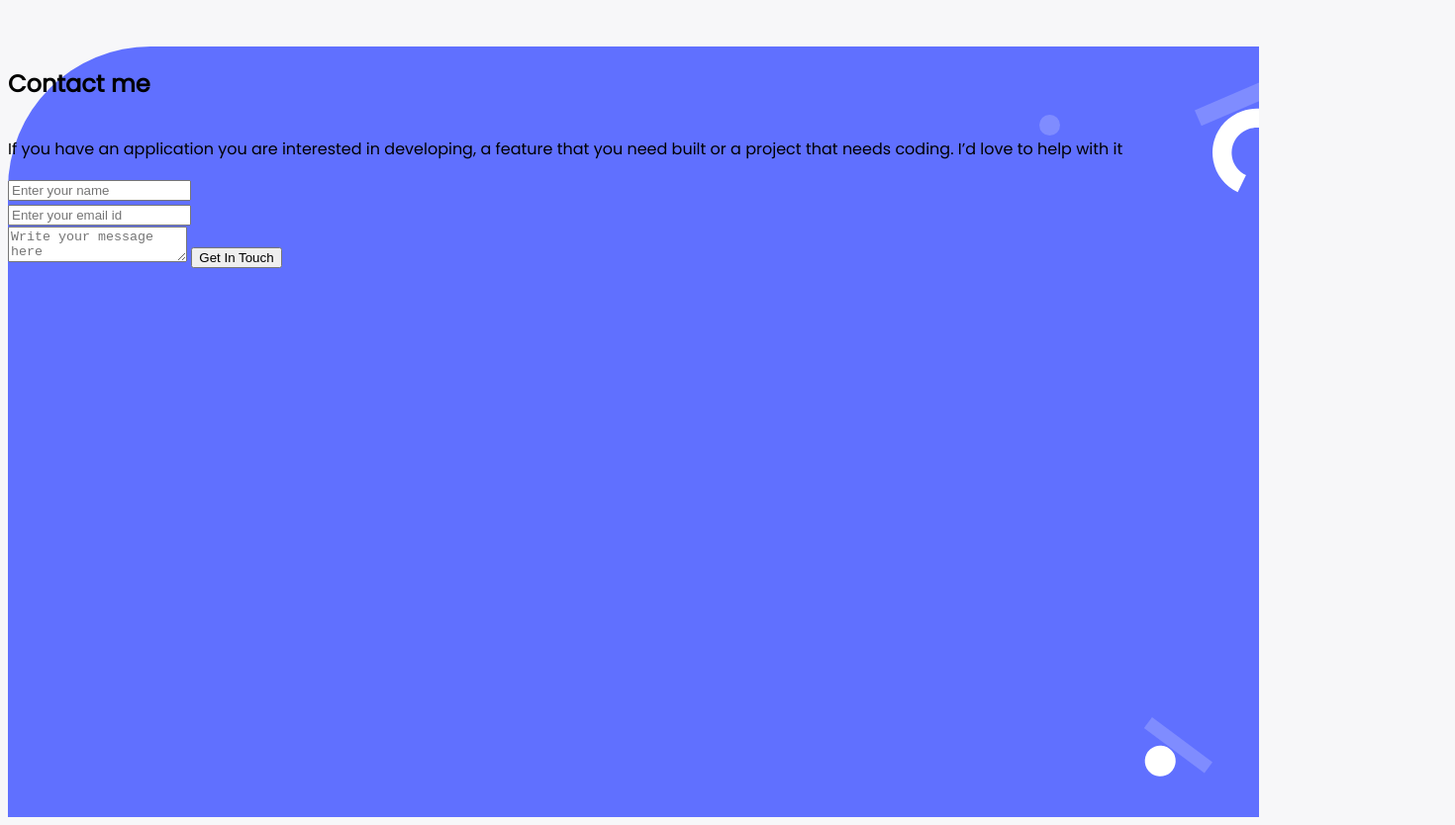
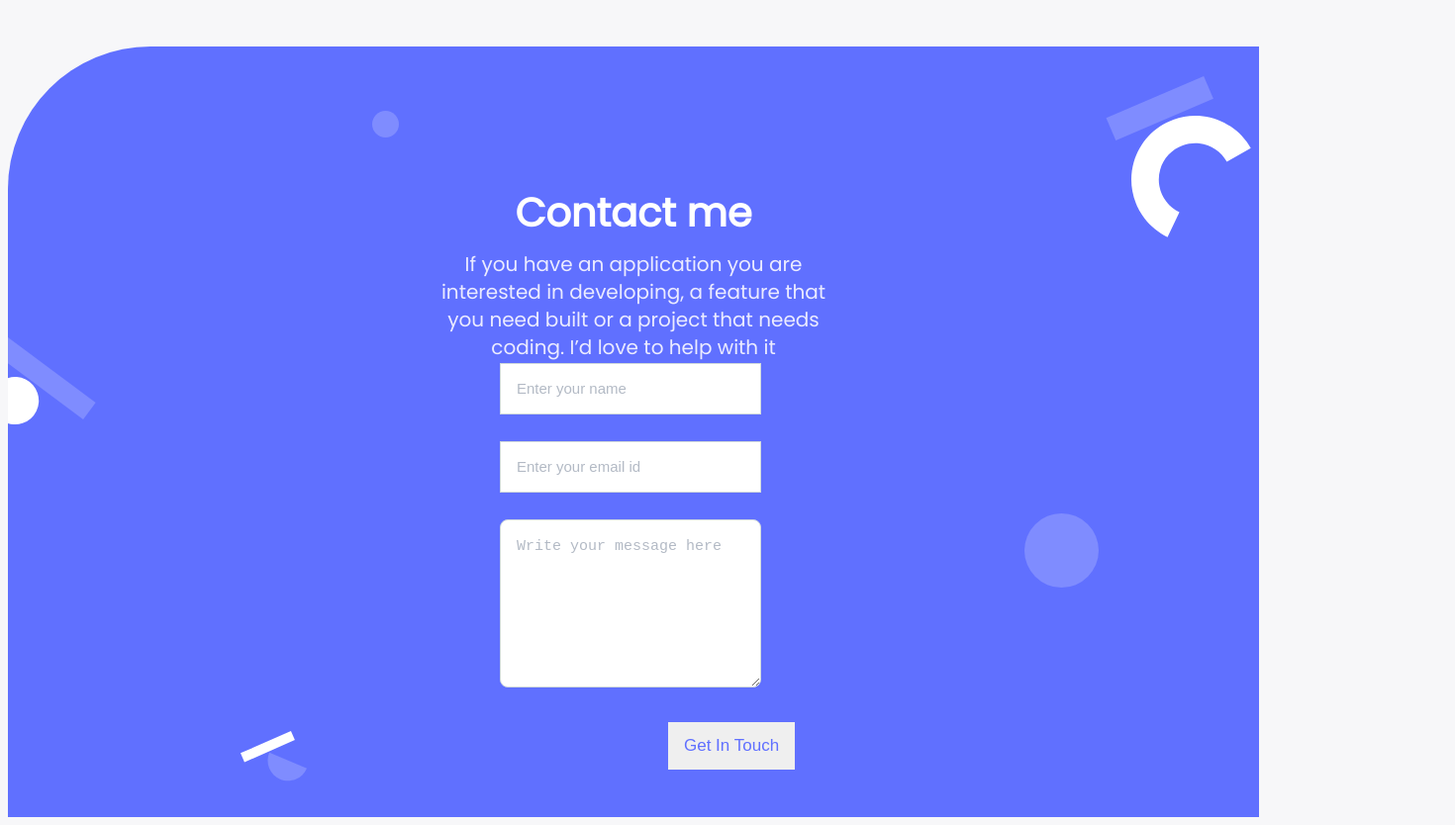
Before and after one commit to sajjadrajaee/Sajjad-Portfolio, a website: page index.html in a window 1280 px wide. Shown: the part 4114-4948 px from the top of the page at 99% size, 1470 px wide, since content can reach past the window. Drawn offline with Linux system fonts and the light colour scheme.

Commit message:
Add Contact me desktop version

```diff
--- a/style.css
+++ b/style.css
@@ -718,9 +718,90 @@
     margin-top: 50px;
     flex-direction: column;
     border-top-left-radius: 144px;
-    background-image: url("images/contact-shapes-mobile.svg");
+    background-image: url("images/contactbackground.svg");
     background-position: right;
     background-repeat: no-repeat;
     height: 779px;
   }
+
+  #footer > h2 {
+    font-style: normal;
+    font-weight: 700;
+    font-size: 40px;
+    line-height: 52px;
+    text-align: center;
+    color: #ffff;
+    margin: 142px 0 0 0;
+  }
+
+  #footer p {
+    height: 102px;
+    font-weight: 400;
+    font-size: 20px;
+    line-height: 28px;
+    color: #ebebff;
+    text-align: center;
+    margin: 12px 436px 0 436px;
+  }
+  #name {
+    width: calc(100% - 1000px);
+    align-items: center;
+    font-weight: 400;
+    font-size: 17px;
+    line-height: 20px;
+    padding: 15px 38px 15px 16px;
+    margin: 12px 497px 27px 497px;
+    border: 1px solid #cfd8dc;
+    box-sizing: border-box;
+  }
+
+  #email {
+    width: calc(100% - 1000px);
+    box-sizing: border-box;
+    font-weight: 400;
+    font-size: 17px;
+    line-height: 20px;
+    padding: 15px 38px 15px 16px;
+    margin: 0 497px 27px 497px;
+    border: 1px solid #cfd8dc;
+  }
+
+  #message {
+    width: calc(100% - 1000px);
+    box-sizing: border-box;
+    height: 170px;
+    font-weight: 400;
+    font-size: 17px;
+    line-height: 20px;
+    padding: 15px 38px 15px 16px;
+    margin: 0 497px 27px 497px;
+    border: 1px solid #cfd8dc;
+    border-radius: 8px;
+  }
+
+  ::placeholder {
+    color: #b3bac5;
+    font-weight: 400;
+    font-size: 15px;
+    line-height: 24px;
+  }
+
+  #submit-button {
+    font-weight: 500;
+    font-size: 17px;
+    line-height: 24px;
+    padding: 12px 16px;
+    margin: 0 666px;
+    color: #6070ff;
+    border: solid 1px;
+  }
+
+  #submit-button:hover {
+    color: #fff;
+    background-color: #6070ff;
+  }
+
+  #submit-button:active {
+    background-color: #2230d2;
+    color: #fff;
 }
```
